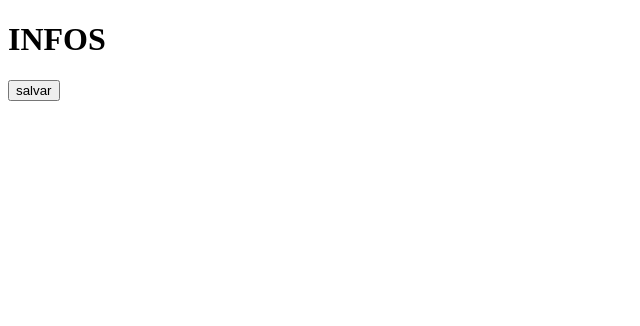
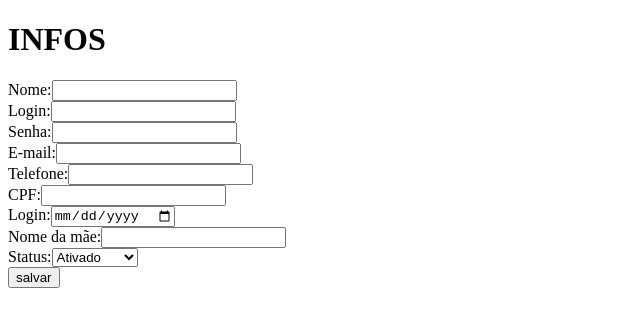
Before and after one commit to lazaroa1/front-users-crud, a React (Create React App) app: page /client-info in a window 1280 px wide. Shown: the top 326 px of the page, without its empty margins (0-640 px from the left). Built offline with nearby package versions, Linux system fonts and the light colour scheme.

Commit message:
add form to users

```diff
--- a/package.json
+++ b/package.json
@@ -6,6 +6,7 @@
     "@testing-library/jest-dom": "^5.16.5",
     "@testing-library/react": "^13.4.0",
     "@testing-library/user-event": "^13.5.0",
+    "moment": "^2.29.4",
     "react": "^18.2.0",
     "react-dom": "^18.2.0",
     "react-router-dom": "^6.4.3",
--- a/src/pages/Clients/Infos/index.js
+++ b/src/pages/Clients/Infos/index.js
@@ -1,11 +1,118 @@
+import { useState } from "react";
 import { useNavigate } from "react-router-dom";
+import moment from "moment";
+
+const USER_INITIAL_VALUE = {
+  name: "",
+  login: "",
+  password: "",
+  email: "",
+  telephone: "",
+  cpf: "",
+  birth_date: "",
+  mother_name: "",
+  status: "actived",
+  created_at: moment().format("YYYY-MM-DD"),
+  updated_at: moment().format("YYYY-MM-DD"),
+};
 
 function Infos() {
   const navigate = useNavigate();
+  const [user, setUser] = useState(USER_INITIAL_VALUE);
+
+  function changeValue(e) {
+    setUser({ ...user, [e.target.name]: e.target.value });
+  }
 
   return (
     <div>
       <h1>INFOS</h1>
+      <div>
+        <label htmlFor="name">Nome:</label>
+        <input
+          name="name"
+          type="text"
+          value={user.name}
+          onChange={changeValue}
+        />
+      </div>
+      <div>
+        <label htmlFor="login">Login:</label>
+        <input
+          name="login"
+          type="text"
+          value={user.login}
+          onChange={changeValue}
+        />
+      </div>
+      <div>
+        <label htmlFor="password">Senha:</label>
+        <input
+          name="password"
+          type="password"
+          value={user.password}
+          onChange={changeValue}
+        />
+      </div>
+      <div>
+        <label htmlFor="email">E-mail:</label>
+        <input
+          name="email"
+          type="email"
+          value={user.email}
+          onChange={changeValue}
+        />
+      </div>
+      <div>
+        <label htmlFor="telephone">Telefone:</label>
+        <input
+          name="telephone"
+          type="text"
+          value={user.telephone}
+          onChange={changeValue}
+        />
+      </div>
+      <div>
+        <label htmlFor="cpf">CPF:</label>
+        <input name="cpf" type="text" value={user.cpf} onChange={changeValue} />
+      </div>
+      <div>
+        <label htmlFor="birth_date">Login:</label>
+        <input
+          name="birth_date"
+          type="date"
+          value={user.birth_date}
+          onChange={changeValue}
+        />
+      </div>
+      <div>
+        <label htmlFor="mother_name">Nome da mãe:</label>
+        <input
+          name="mother_name"
+          type="text"
+          value={user.mother_name}
+          onChange={changeValue}
+        />
+      </div>
+      <div>
+        <label htmlFor="status">Status:</label>
+        <select
+          name="status"
+          type="text"
+          value={user.status}
+          onChange={changeValue}
+        >
+          <option value="actived" key="actived">
+            Ativado
+          </option>
+          <option value="inactivated" key="inactivated">
+            Inativado
+          </option>
+          <option value="blocked" key="blocked">
+            Bloqueado
+          </option>
+        </select>
+      </div>
       <button onClick={() => navigate("/clients")}>salvar</button>
     </div>
   );
```
Also changed, not shown: 1 other file (tests, documents, lock files or other folders).
